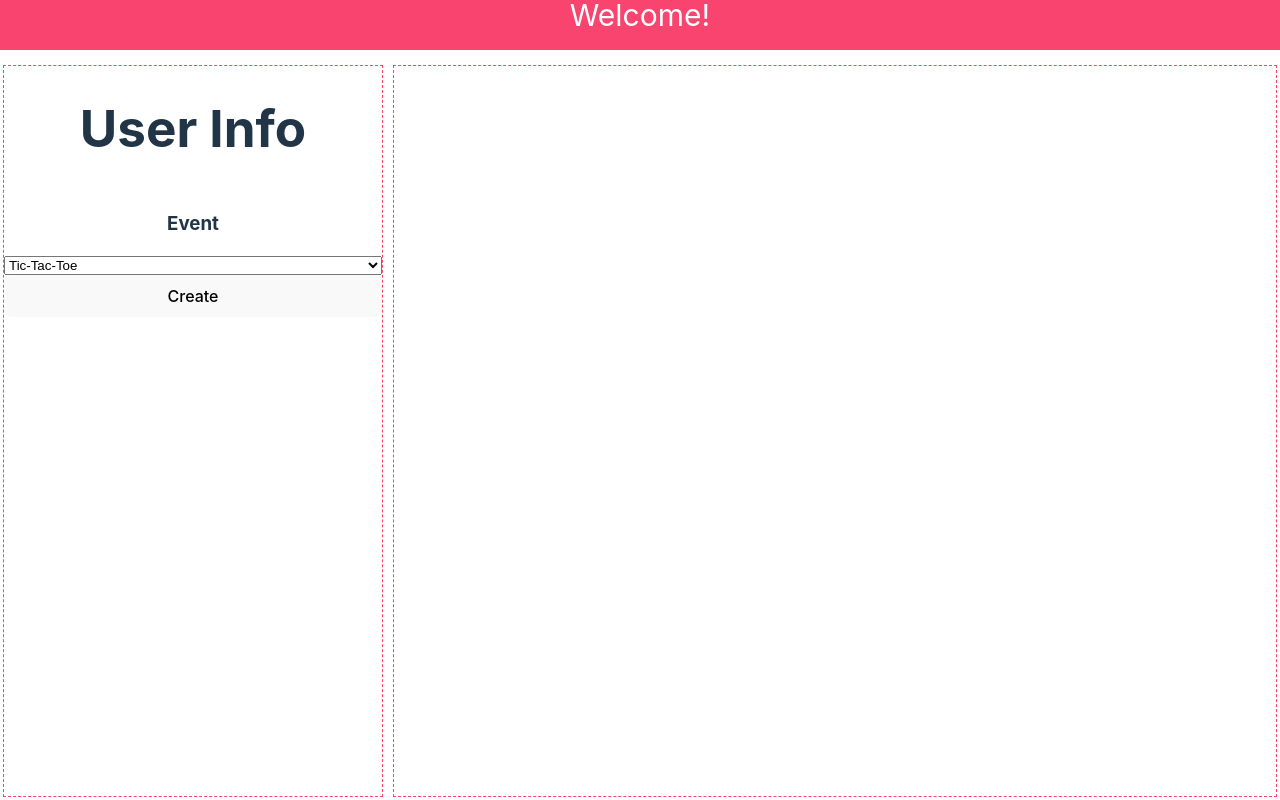
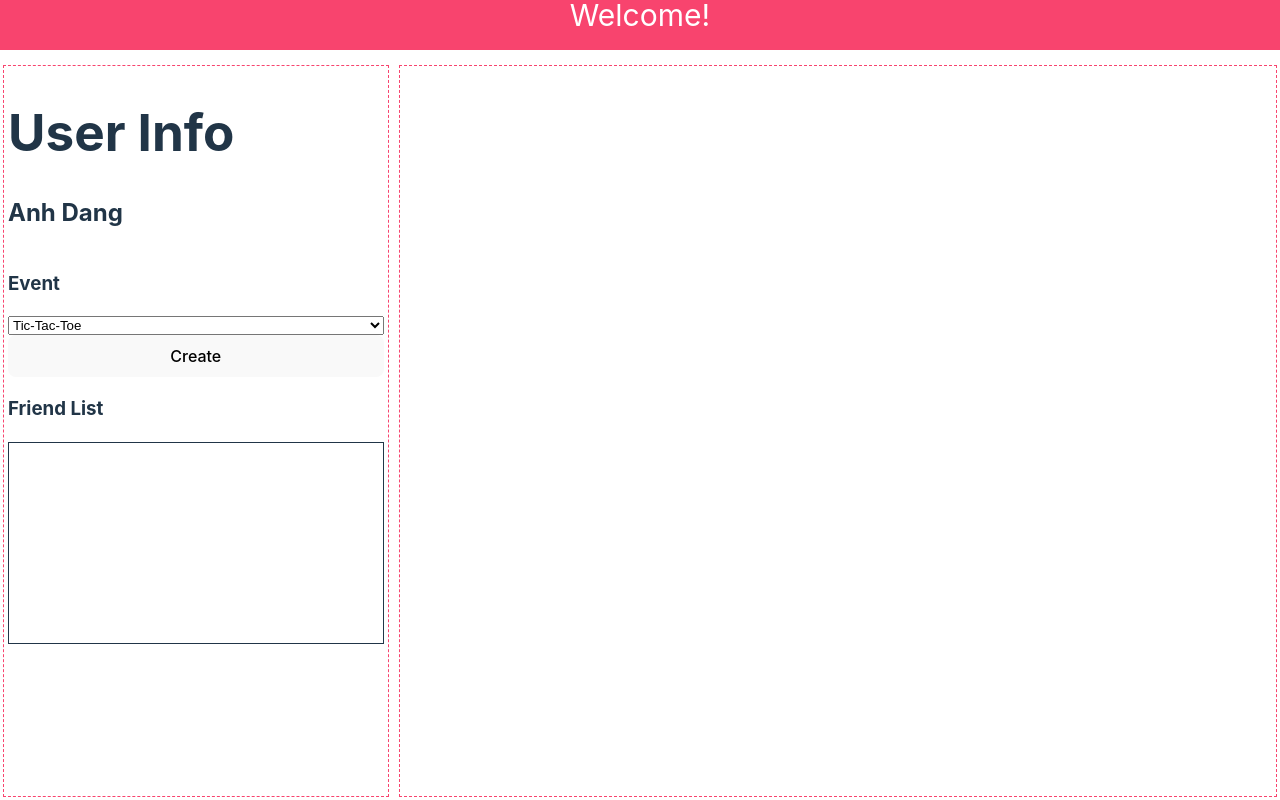
Before and after one commit to anhdang00/BpReactApp, a React (Vite) app: page / in a window 1280 px wide. Built offline with nearby package versions, Linux system fonts and the light colour scheme.

Commit message:
add padding + change text-align

```diff
--- a/src/Lobby/index.jsx
+++ b/src/Lobby/index.jsx
@@ -6,8 +6,9 @@ export default function Lobby(){
     return <div className="lobby-container">
         <nav>Welcome!</nav>
         <div className="lobby-main">
-            <div>
+            <div style={{padding: '4px'}}>
                 <h1>User Info</h1>
+                <h2>Anh Dang</h2>
                 <div style={{
                     display: 'flex',
                     flexDirection: 'column',
@@ -21,7 +22,15 @@ export default function Lobby(){
                     </select>
                     <button>Create</button>
                 </div>
+                <div>
+                    <h3>Friend List</h3>
+                    <div style={{
+                        height: '200px',
+                        border: '1px solid',
+                    }}>
 
+                    </div>
+                </div>
             </div>
             <div></div>
         </div>
--- a/src/Lobby/styles.css
+++ b/src/Lobby/styles.css
@@ -9,9 +9,9 @@
     height: 50px;
     background-color: rgb(248, 68, 110);
     color: white;
-    text-align: center;
     font-size: 30px;
     line-height: 30px;
+    text-align: center;
 }
 
 .lobby-main{
@@ -28,6 +28,7 @@
 
 .lobby-main >div:nth-child(1){
     flex:  1 1 30%;
+    text-align: left;
 }
 
 .lobby-main >div:nth-child(2){
```
